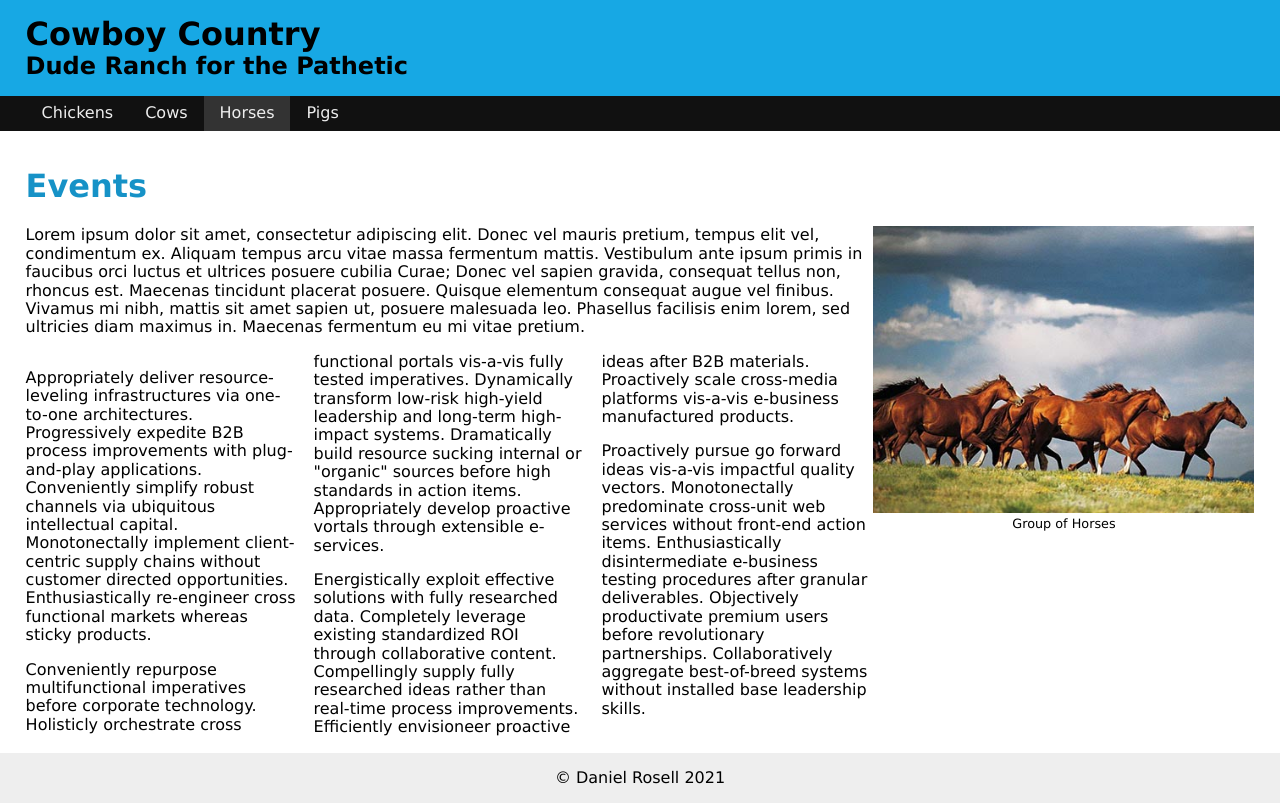
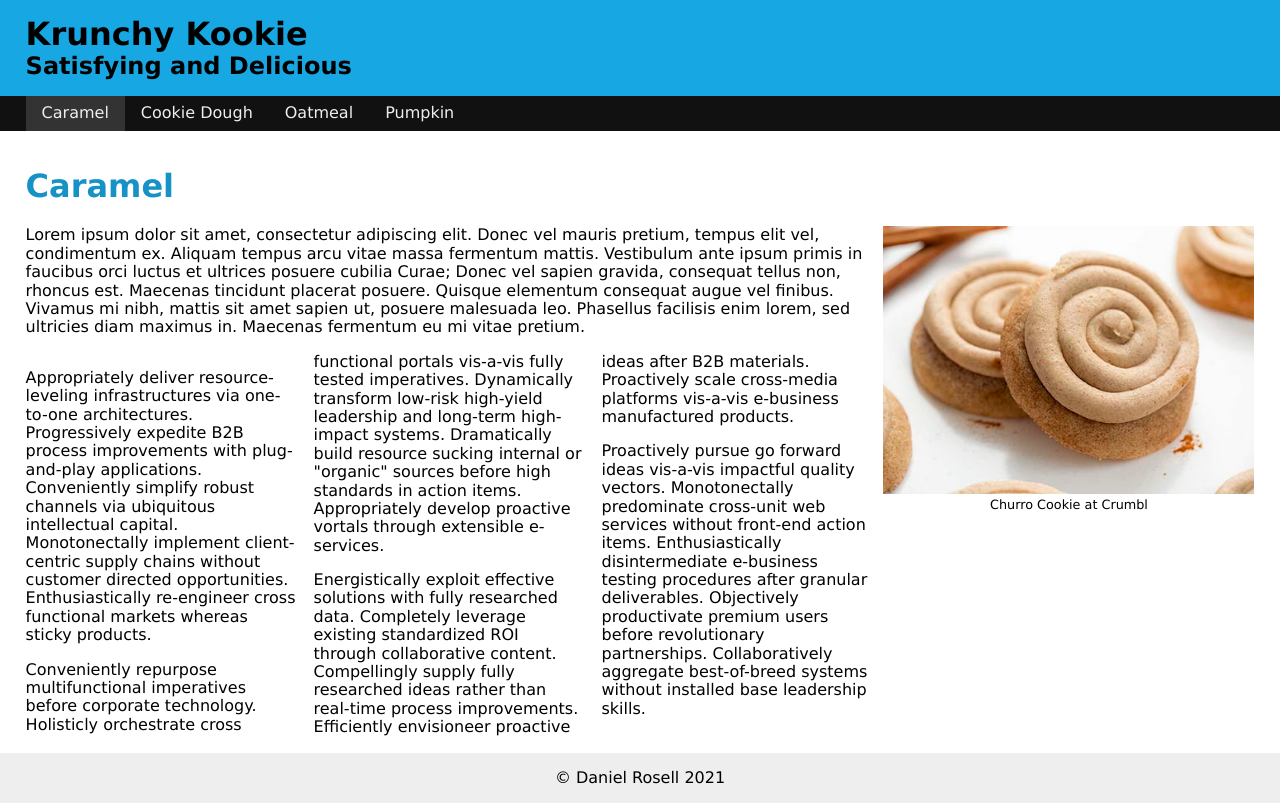
Before and after one commit to DanielRosell16/ranchstart, a plain HTML site: page index.html in a window 1280 px wide. Drawn offline with Linux system fonts and the light colour scheme.

Commit message:
I changed the content to cookie information.

```diff
--- a/css/medium.css
+++ b/css/medium.css
@@ -12,5 +12,6 @@
         width: 48%;
         margin-left: 2%;
     }
+
 }
 /* end of media query */
--- a/css/small.css
+++ b/css/small.css
@@ -65,6 +65,7 @@ height: auto;}
 
 main figure {
     margin: 0;
+    padding-left: 10px;
 }
 
 main figcaption {
--- a/index.html
+++ b/index.html
@@ -22,26 +22,26 @@
 
 <body>
 <header>
-  <h1>Cowboy Country</h1>
-  <h2>Dude Ranch for the Pathetic</h2>
+  <h1>Krunchy Kookie</h1>
+  <h2>Satisfying and Delicious</h2>
 </header>
 
 <nav>
 <ul>
-  <li><a href="index.html">Chickens</a></li>
-  <li><a href="#">Cows</a></li>
-  <li class="active"><a href="#">Horses</a></li>
-  <li><a href="#">Pigs</a></li>
+  <li class="active"><a href="index.html">Caramel</a></li>
+  <li><a href="#">Cookie Dough</a></li>
+  <li><a href="#">Oatmeal</a></li>
+  <li><a href="#">Pumpkin</a></li>
 </ul>
 </nav>
 
 <main>
 
-    <h1>Events</h1>
+    <h1>Caramel</h1>
 
      <figure>
-       <img src="images/groupofhorses.jpeg" alt="">
-       <figcaption>Group of Horses</figcaption>
+       <img src="images/churro-cookie-3.jpeg" alt="">
+       <figcaption>Churro Cookie at Crumbl</figcaption>
      </figure>
 
     <p>Lorem ipsum dolor sit amet, consectetur adipiscing elit. Donec vel mauris pretium, tempus elit vel, condimentum ex. Aliquam tempus arcu vitae massa fermentum mattis. Vestibulum ante ipsum primis in faucibus orci luctus et ultrices posuere cubilia Curae; Donec vel sapien gravida, consequat tellus non, rhoncus est. Maecenas tincidunt placerat posuere. Quisque elementum consequat augue vel finibus. Vivamus mi nibh, mattis sit amet sapien ut, posuere malesuada leo. Phasellus facilisis enim lorem, sed ultricies diam maximus in. Maecenas fermentum eu mi vitae pretium.</p>
```
Also changed, not shown: images/churro-cookie-3.jpeg (added), 2 other files.
